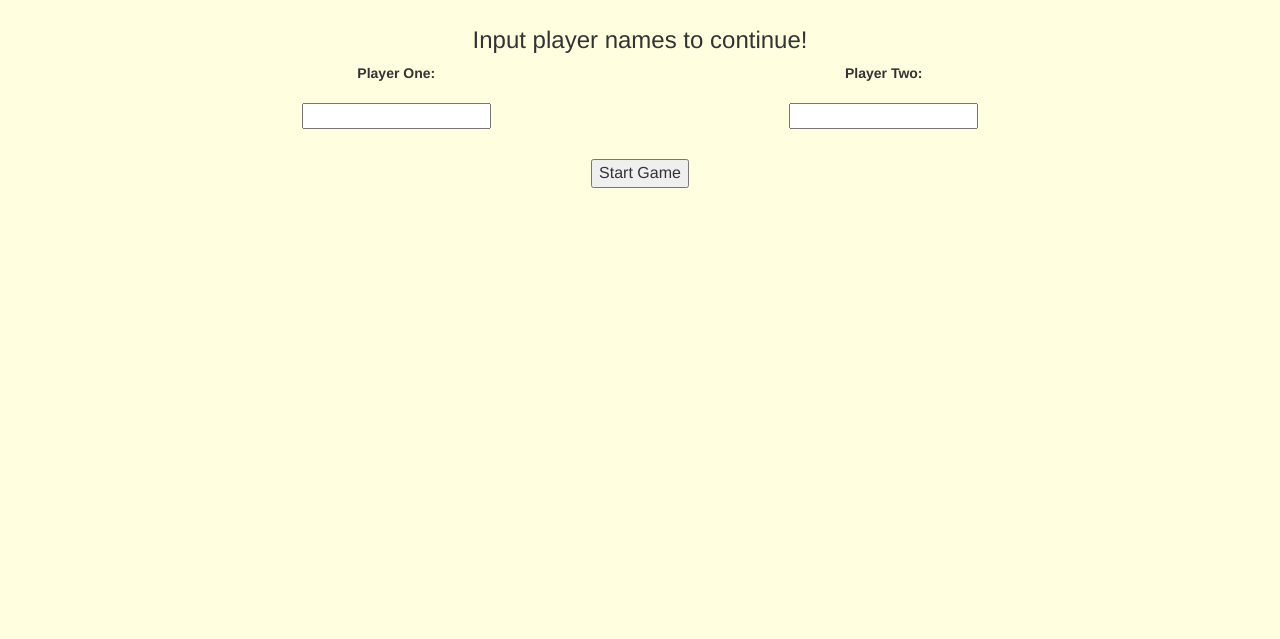
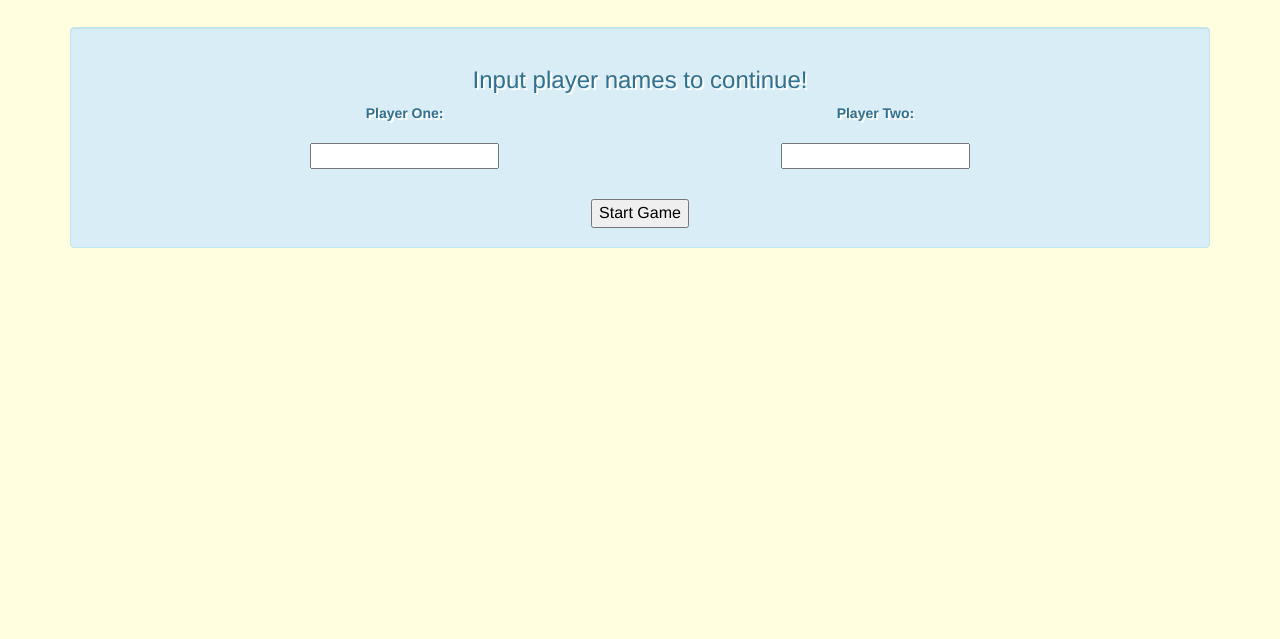
Before and after one commit to rohanpmoore/game, a plain HTML site: page index.html in a window 1280 px wide. Shown: the part 161-800 px from the top of the page. Drawn offline with Linux system fonts and the light colour scheme.

Commit message:
add additional css stylings

```diff
--- a/css/styles.css
+++ b/css/styles.css
@@ -1,6 +1,7 @@
 body {
   text-align: center;
   background-color: lightyellow;
+  text-shadow: 2px 2px white;
 }
 
 button {
@@ -24,6 +25,17 @@ input {
   display: none;
 }
 
+#namesForm {
+  background-color: #d9edf7;
+  color: #31708f;
+  border: solid 1px #bce8f1;
+  text-shadow: 2px 2px white;
+}
+
+#namesForm button {
+  color: black;
+}
+
 .error {
   display: none;
   color: red;
@@ -39,4 +51,5 @@ input {
   background-color: #d9edf7;
   color: #31708f;
   border: solid 1px #bce8f1;
+  text-shadow: 2px 2px white;
 }
--- a/index.html
+++ b/index.html
@@ -11,7 +11,7 @@
   <body>
     <div class="container">
       <h1 class="jumbotron">Pig Dice</h1>
-      <form id="namesForm">
+      <form id="namesForm" class="well">
         <h3>Input player names to continue!</h3>
         <div class="row">
           <div class="col-sm-3 col-sm-offset-2">
```
